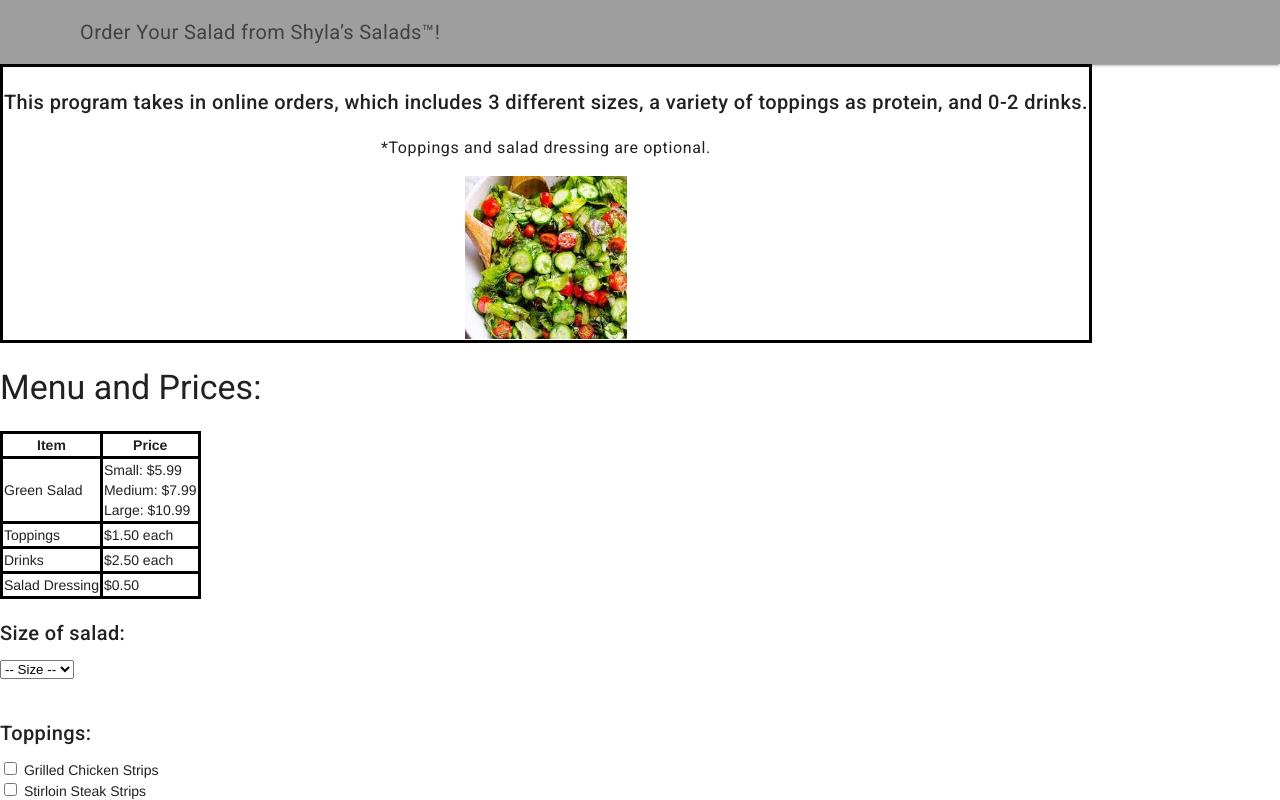
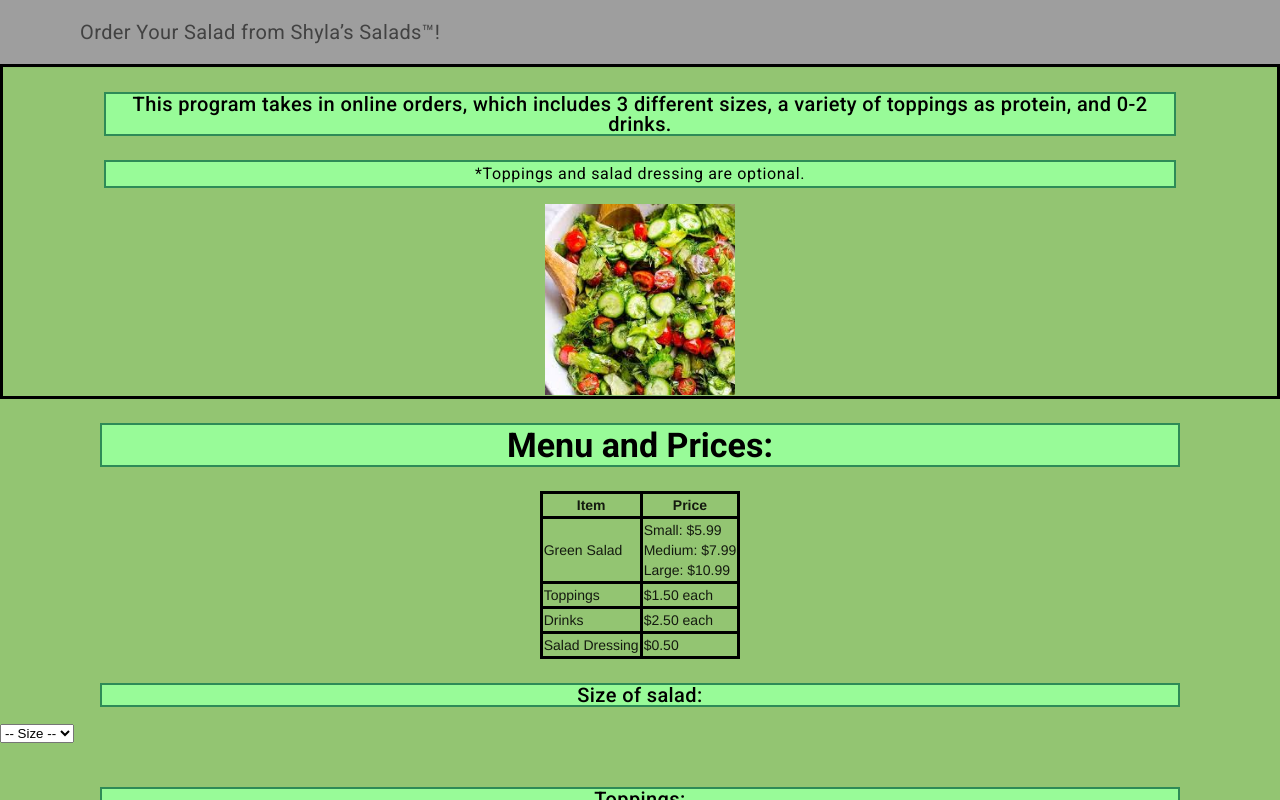
Before and after one commit to ICS20-Programming-ShylaO/Assign-04-HTML-SaladOrder, a plain HTML site: page index.html in a window 1280 px wide. Drawn offline with nearby package versions, Linux system fonts and the light colour scheme.

Commit message:
just updated css

```diff
--- a/css/style.css
+++ b/css/style.css
@@ -1,3 +1,49 @@
+/* Created by: Shyla Oommen
+* Created on: Apr 2023
+* This CSS file defines the style for index.html
+* ICS2O-Programming-Assign-04-HTML-SaladOrder
+*/
+
+body {
+  background-color: #93c572
+}
+
+h5 {
+  background-color: #98fb98;
+  text-align: center;
+  border: 2px solid #2e8b57;
+  color: black;
+  margin-left: 100px;
+  margin-right: 100px;
+}
+
+h6 {
+  background-color: #98fb98;
+  text-align: center;
+  border: 2px solid #2e8b57;
+  color: black;
+  margin-left: 100px;
+  margin-right: 100px;
+}
+
+h3 {
+  background-color: #98fb98;
+  text-align: center;
+  border: 2px solid #2e8b57;
+  color: black;
+  font-weight: bold;
+  margin-left: 100px;
+  margin-right: 100px;
+}
+
+#response {
+  background-color: #98fb98;
+  text-align: center;
+  border: 2px solid #2e8b57;
+  color: black;
+  margin-left: 100px;
+  margin-right: 100px;
+}
 
 table, th, td {
   border: 3px solid black;
--- a/index.html
+++ b/index.html
@@ -50,6 +50,7 @@
         </table>
         <!-- Table with menu items and their prices -->
       <h3>Menu and Prices:</h3>
+        <center>
       <table>
         <tr>
           <th class="border">Item</th>
@@ -72,6 +73,7 @@
           <td class="border">$0.50</td>
         </tr>
       </table>
+        </center>
 
         <!-- form for online order (user input) -->
         <form action="javascript:orderSent()">
--- a/js/script.js
+++ b/js/script.js
@@ -21,7 +21,7 @@ function orderSent() {
   let size = select.options[select.selectedIndex].value;
   let select2 = document.getElementById("drinks");
   let nOfDrinks = select2.options[select2.selectedIndex].value;
-  let userDressing = document.getElementById("dressing-options");
+  let userDressing = document.getElementById("options-dressing");
 document.getElementById('response').innerHTML = "The salad dressing is " + userDressing
   //determining the number of checkboxes checked for number of toppings
   let checkboxes = document.querySelectorAll('input[type="checkbox"]:checked');
```
